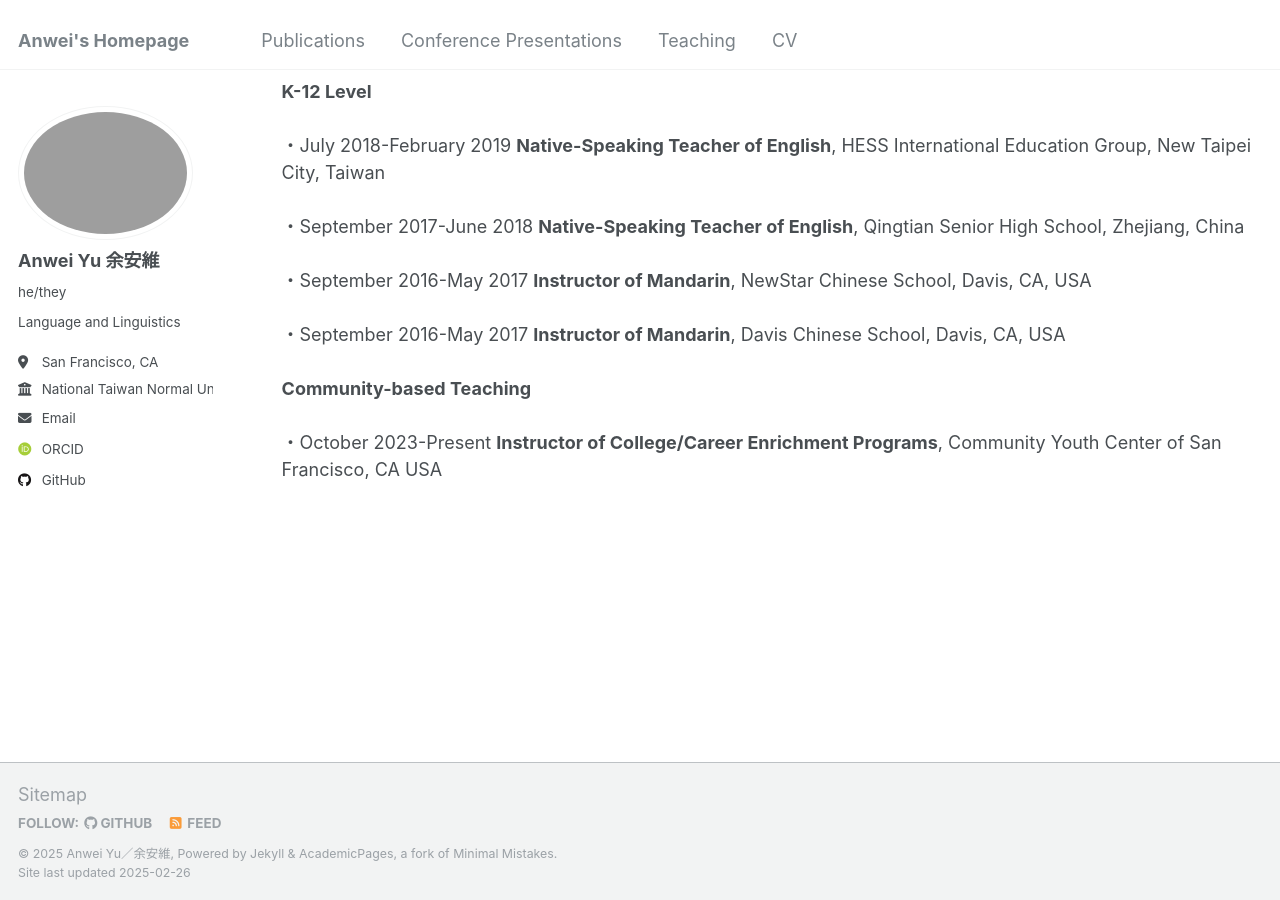
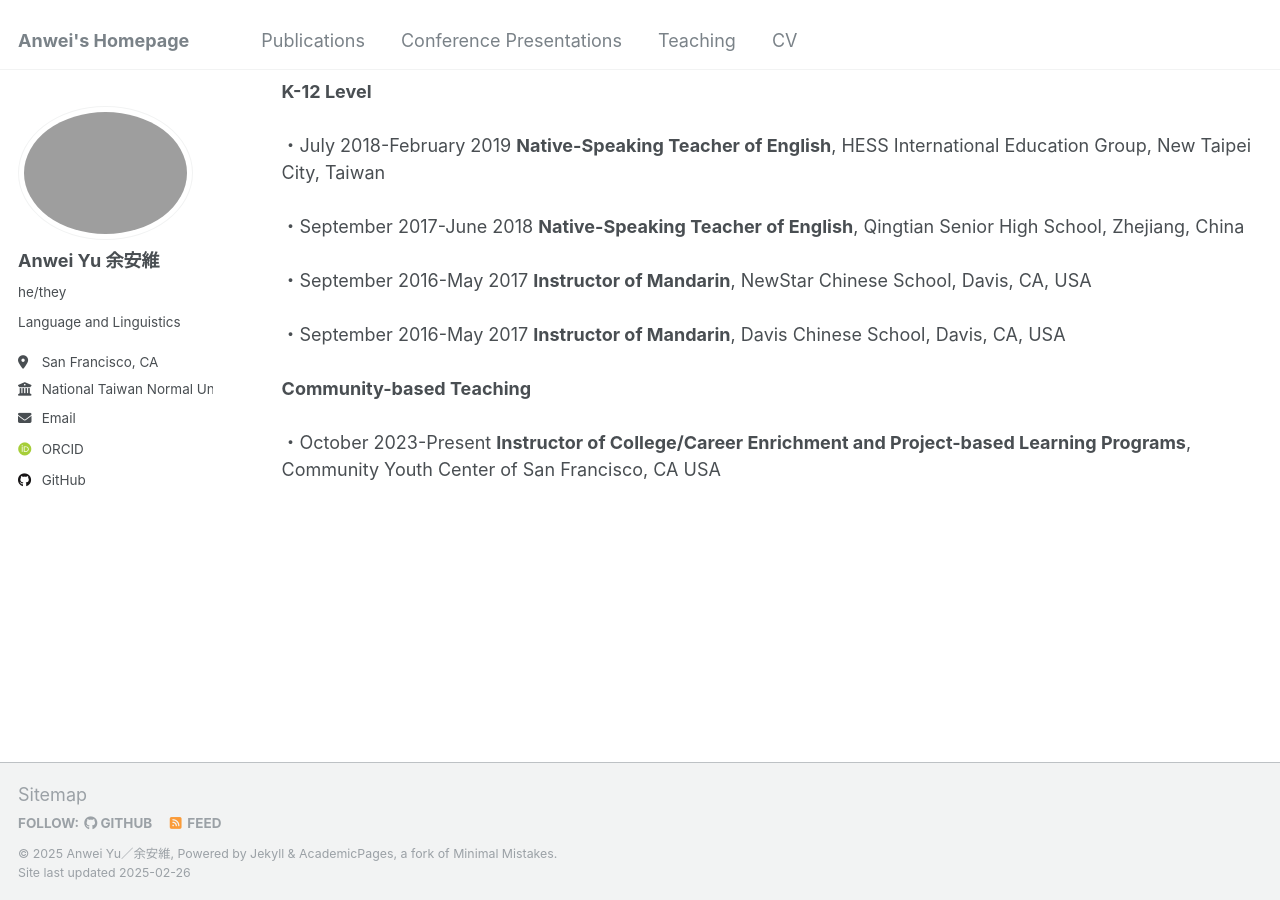
Before and after one commit to anweiyu/anweiyu.github.io, a Jekyll site: the page built from _pages/teaching.html, in a window 1280 px wide and 900 px high, scrolled down 1420 px. Built offline with Jekyll 4.4.1, drawn with Linux system fonts in a browser that asks for light colours; some web fonts are replaced.

Commit message:
Update teaching.html

```diff
--- a/_pages/teaching.html
+++ b/_pages/teaching.html
@@ -29,4 +29,4 @@ author_profile: true
 ・September 2016-May 2017 <strong>Instructor of Mandarin</strong>, NewStar Chinese School, Davis, CA, USA<br><br>
 ・September 2016-May 2017 <strong>Instructor of Mandarin</strong>, Davis Chinese School, Davis, CA, USA<br><br>
 <strong>Community-based Teaching</strong><br><br>
-・October 2023-Present <strong>Instructor of College/Career Enrichment Programs</strong>, Community Youth Center of San Francisco, CA USA<br><br>
+・October 2023-Present <strong>Instructor of College/Career Enrichment and Project-based Learning Programs</strong>, Community Youth Center of San Francisco, CA USA<br><br>
```
